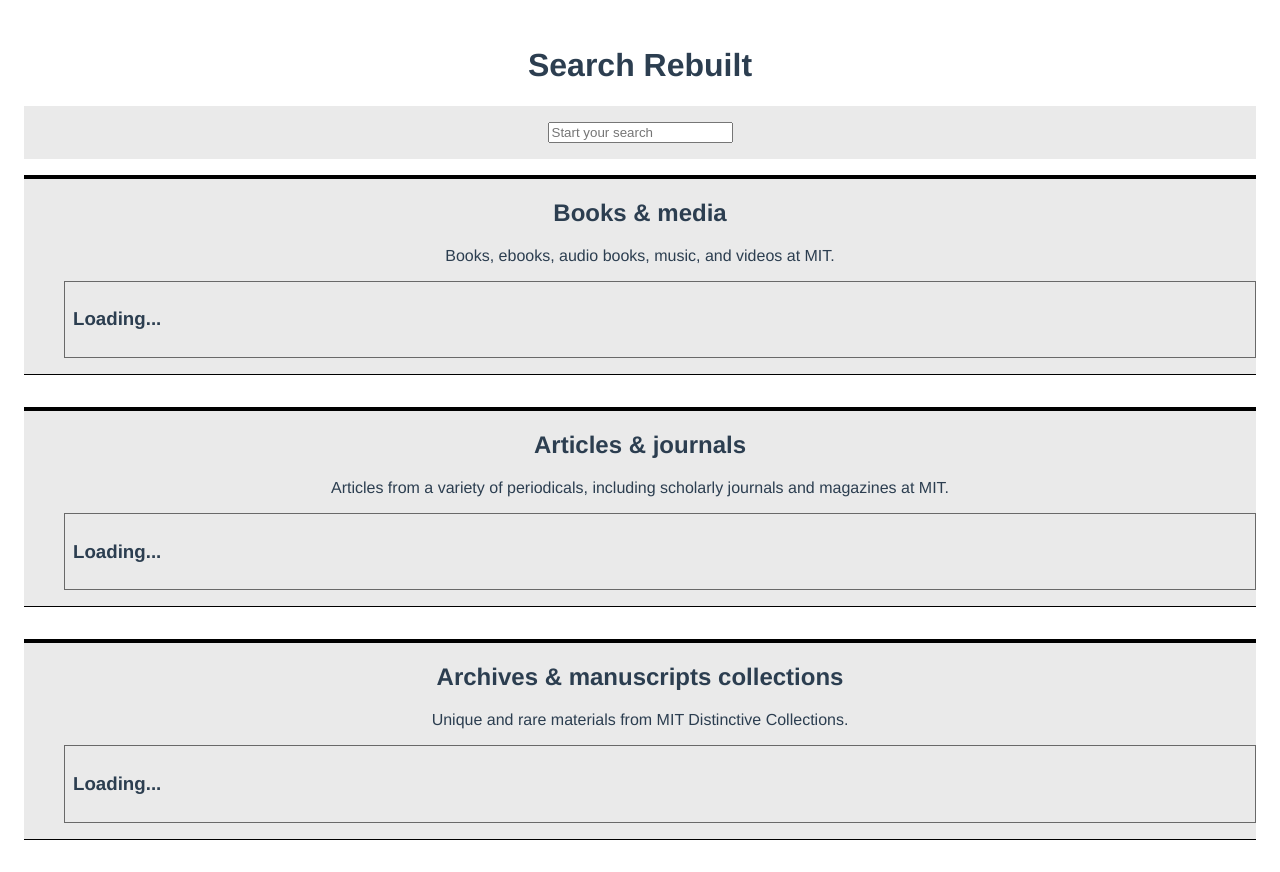
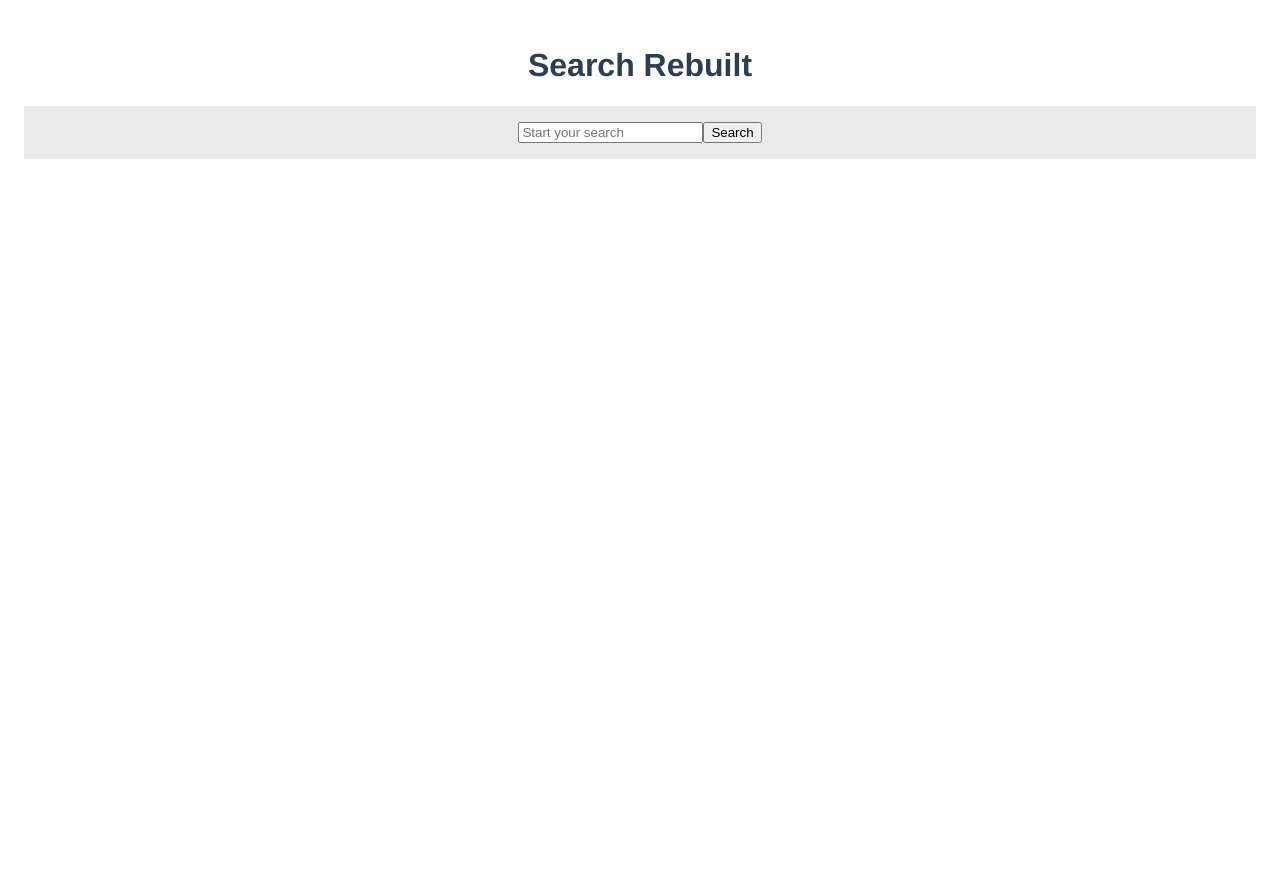
Before and after one commit to matt-bernhardt/learn-vue, a Vue app: page /#/ in a window 1280 px wide. Shown: the part 460-1332 px from the top of the page. After the commit the page ends 800 px from the top, so only its background shows below. Built offline with nearby package versions, Linux system fonts and the light colour scheme; no server answers.

Commit message:
Hook up search form terms with actual searches

```diff
--- a/src/components/SearchForm.vue
+++ b/src/components/SearchForm.vue
@@ -1,7 +1,8 @@
 <template>
 	<div class="search-form">
 		<input placeholder="Start your search" v-model="query">
-		<p v-if="query">You are searching for: {{ query }}</p>
+		<button v-on:click="newSearch">Search</button>
+		<p v-if="newSearchQuery">You are searching for: {{ newSearchQuery }}</p>
 	</div>
 </template>
 
@@ -11,6 +12,18 @@ export default {
 		return {
 			query: ""
 		};
+	},
+	methods: {
+		newSearch () {
+			this.$emit('clicked', this.newSearchQuery);
+		}
+	},
+	computed: {
+		newSearchQuery: function () {
+			// This may provide space for escaping or computation to be done
+			// on the provided query.
+			return this.query;
+		}
 	}
 }
 </script>
--- a/src/components/SearchTarget.vue
+++ b/src/components/SearchTarget.vue
@@ -22,16 +22,18 @@ export default {
     SearchItem,
   },
   props: {
+    about: String,
+    query: String,
+    results: Array,
     type: String,
-    about: String,
-    results: Array,
   },
   methods: {
     conductSearch: function (term) {
-      console.log('Searching this target for: ' + term);
-      this.axios
-        .get('https://timdex.mit.edu/api/v1/search?q=' + term)
-        .then(response => ( this.results = response.data.results ));
+      if (term) {
+        this.axios
+          .get('https://timdex.mit.edu/api/v1/search?q=' + term)
+          .then(response => ( this.results = response.data.results ));
+      }
     }
   },
   created() {
@@ -44,7 +46,12 @@ export default {
     this.results.push(placeholder)
   },
   mounted() {
-    this.conductSearch('kerbal');
+    this.conductSearch(this.query);
+  },
+  watch: {
+    'query': function() {
+      this.conductSearch(this.query);
+    }
   }
 }
 </script>
--- a/src/views/Home.vue
+++ b/src/views/Home.vue
@@ -2,16 +2,22 @@
   <div class="home">
     <img alt="MIT Libraries logo" src="../assets/logo-302fedc6-298f-4221-9cef-79550494eccf.jpg">
     <h1>Search Rebuilt</h1>
-    <SearchForm />
+    <SearchForm @clicked="doSearch" />
     <SearchTarget
+      v-if="query"
       type="Books & media"
-      about="Books, ebooks, audio books, music, and videos at MIT." />
+      about="Books, ebooks, audio books, music, and videos at MIT."
+      :query=query />
     <SearchTarget
+      v-if="query"
       type="Articles & journals"
-      about="Articles from a variety of periodicals, including scholarly journals and magazines at MIT." />
+      about="Articles from a variety of periodicals, including scholarly journals and magazines at MIT."
+      :query=query />
     <SearchTarget
+      v-if="query"
       type="Archives & manuscripts collections"
-      about="Unique and rare materials from MIT Distinctive Collections." />
+      about="Unique and rare materials from MIT Distinctive Collections."
+      :query=query />
   </div>
 </template>
 
@@ -22,17 +28,19 @@ import SearchTarget from '@/components/SearchTarget.vue'
 
 export default {
   name: 'Home',
+  data() {
+    return {
+      query: ''
+    }
+  },
   components: {
     SearchForm,
     SearchTarget,
   },
   methods: {
-    doSearch: function(term) {
-      console.log( 'If it worked, this would search all targets for: ' + term );
+    doSearch: function(query) {
+      this.query = query;
     }
-  },
-  mounted() {
-    this.doSearch('beer');
   }
 }
 </script>
```
